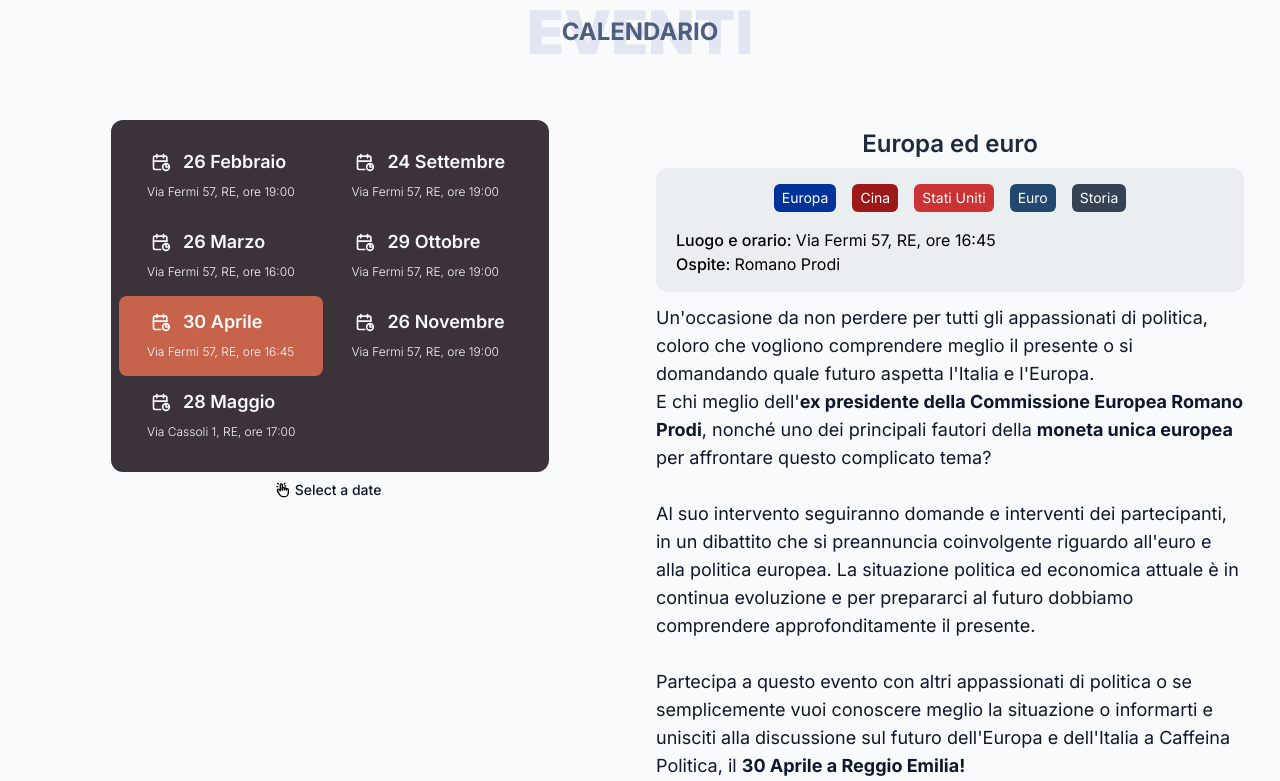
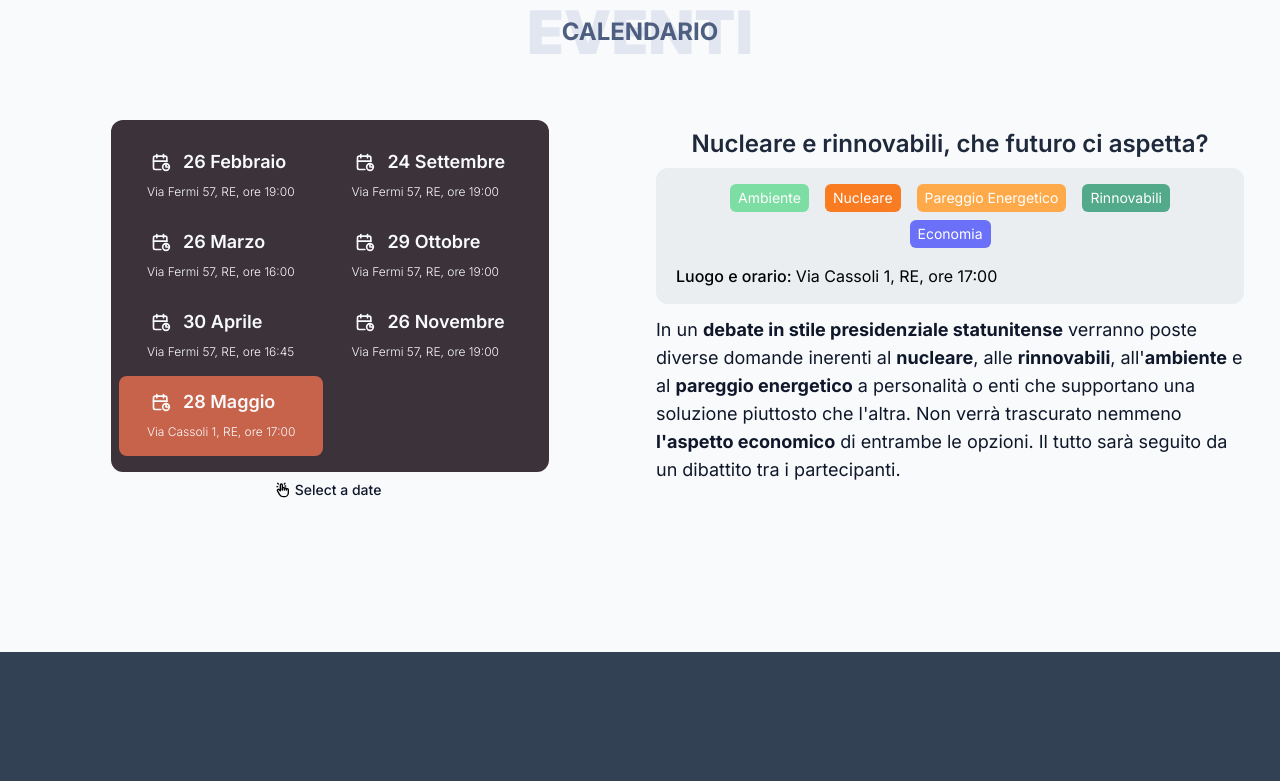
Before and after one commit to RickyBenevelli/caffeina-politica, a Next.js app: page / in a window 1280 px wide. Shown: the part 1060-1841 px from the top of the page. Built offline with nearby package versions, Linux system fonts and the light colour scheme.

Commit message:
cambiato evento di default nella sezione calendario

```diff
--- a/components/EventContext.jsx
+++ b/components/EventContext.jsx
@@ -3,7 +3,7 @@
 export const EventContext = createContext("");
 
 const EventContextProvider = ({children}) => {
-    const [selected, setSelected] = useState(2)
+  const [selected, setSelected] = useState(3)
 
   return (
     <EventContext.Provider value={{selected, setSelected}}>{children}</EventContext.Provider>
```
